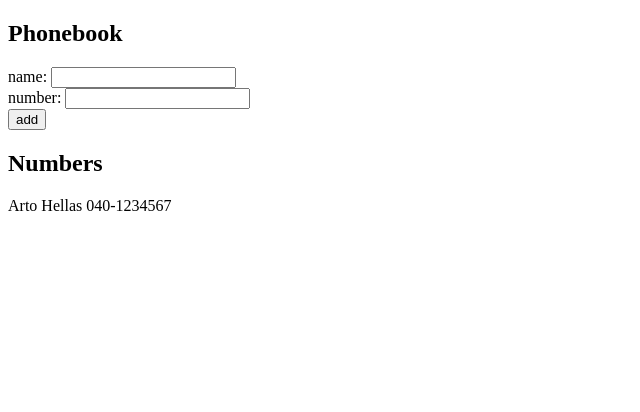
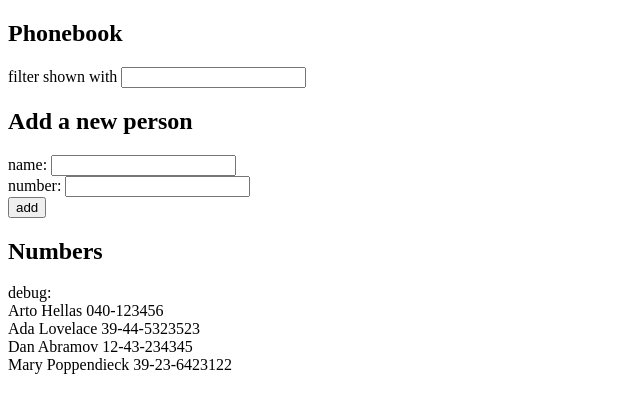
Before and after one commit to fabiopegini/fullstackopen-exercises, a React (Vite) app in the folder part2/phonebook/: page / in a window 1280 px wide. Shown: the top 412 px of the page, without its empty margins (0-640 px from the left). Built offline with nearby package versions, Linux system fonts and the light colour scheme.

Commit message:
Solution for exercise 2.9

```diff
--- a/part2/phonebook/src/App.jsx
+++ b/part2/phonebook/src/App.jsx
@@ -1,9 +1,15 @@
 import { useState } from 'react'
 
 function App() {
-  const [persons, setPersons] = useState([{name: "Arto Hellas", number: "040-1234567"}])
+  const [persons, setPersons] = useState([
+    { name: 'Arto Hellas', number: '040-123456', id: 1 },
+    { name: 'Ada Lovelace', number: '39-44-5323523', id: 2 },
+    { name: 'Dan Abramov', number: '12-43-234345', id: 3 },
+    { name: 'Mary Poppendieck', number: '39-23-6423122', id: 4 }
+  ])
   const [newName, setNewName] = useState("")
   const [newNumber, setNewNumber] = useState("")
+  const [filter, setFilter] = useState("")
 
   const handleSubmit = (e) => {
     e.preventDefault()
@@ -29,11 +35,16 @@ function App() {
     setNewName("")
     setNewNumber("")
 
+    return
   }
+
+  const showFiltered = filter.length === 0 ? persons : persons.filter(person => person.name.toLowerCase().includes(filter.toLowerCase()))
 
   return (
     <div>
       <h2>Phonebook</h2>
+      <div>filter shown with <input value={filter} onChange={e => setFilter(e.target.value)} /></div>
+      <h2>Add a new person</h2>
       <form onSubmit={handleSubmit}>
         <div>
           name: <input value={newName} onChange={e => setNewName(e.target.value)}/>
@@ -46,7 +57,8 @@ function App() {
         </div>
       </form>
       <h2>Numbers</h2>
-      {persons.map(person => <div key={person.name}>{`${person.name} ${person.number}`}</div>)}
+      debug: {filter}
+      {showFiltered.map(person => <div key={person.name}>{`${person.name} ${person.number}`}</div>)}
     </div>
   )
 }
```
